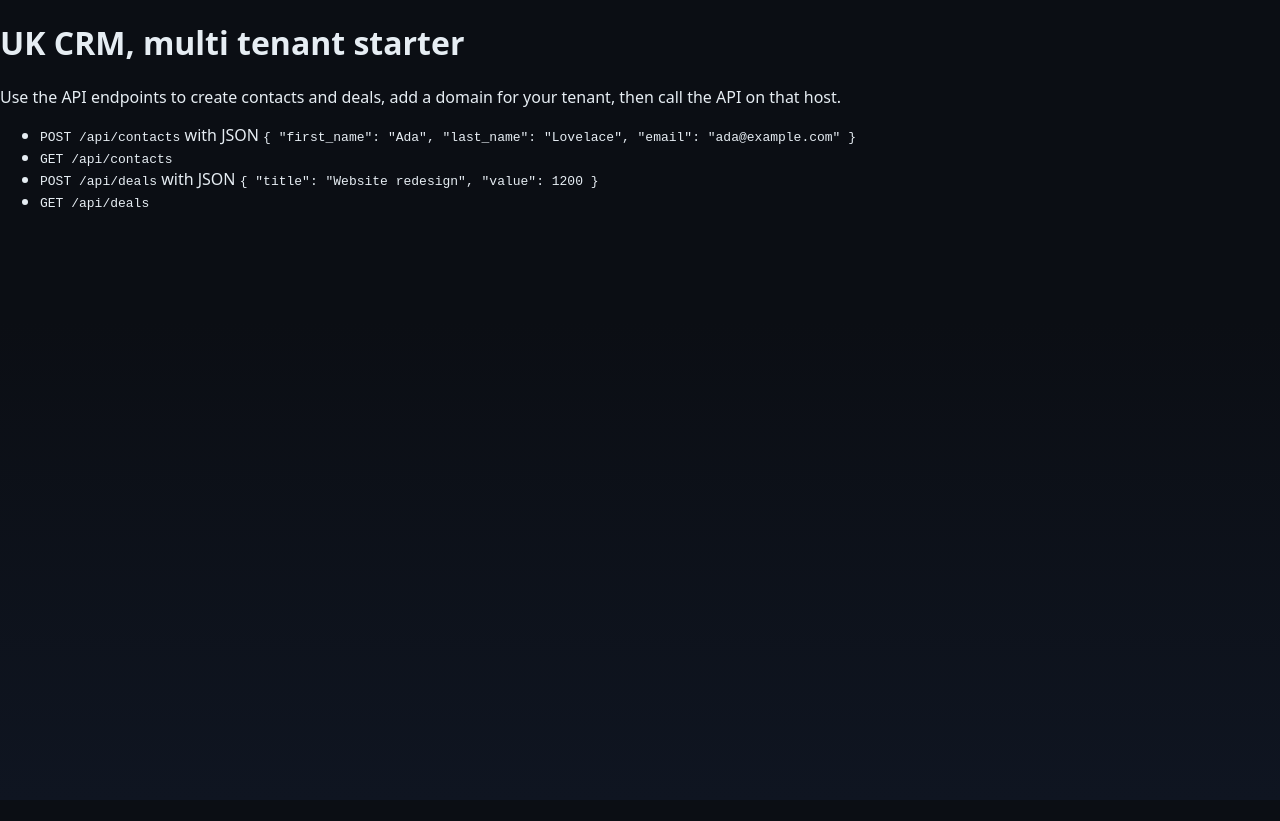
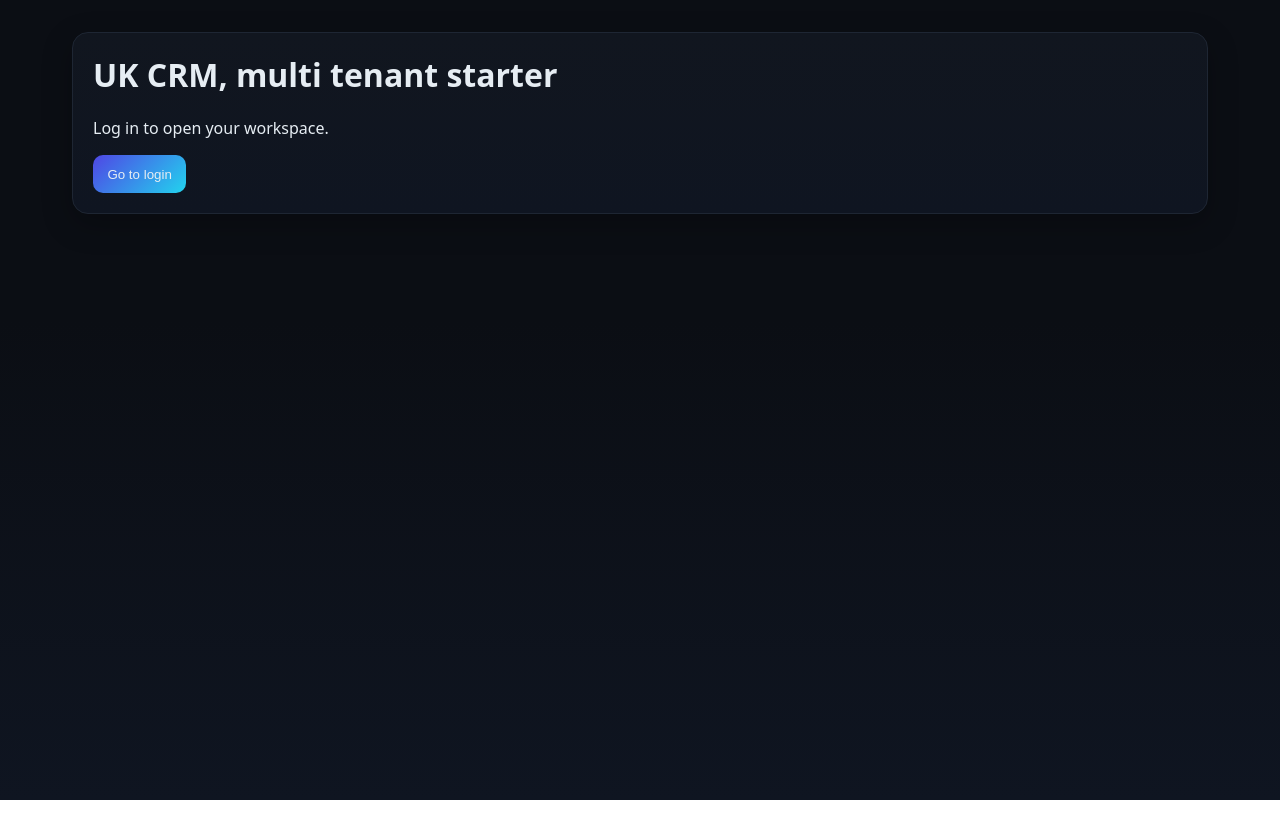
Before and after one commit to saamerjasem/uk-crm-saas-starter-1, a Next.js app: page / in a window 1280 px wide. After the commit the page ends 800 px from the top, so only its background shows below. Built offline with nearby package versions, Linux system fonts and the light colour scheme.

Commit message:
Update page.tsx

```diff
--- a/app/page.tsx
+++ b/app/page.tsx
@@ -1,14 +1,11 @@
 export default function Home() {
   return (
-    <main>
-      <h1>UK CRM, multi tenant starter</h1>
-      <p>Use the API endpoints to create contacts and deals, add a domain for your tenant, then call the API on that host.</p>
-      <ul>
-        <li><code>POST /api/contacts</code> with JSON <code>{`{ "first_name": "Ada", "last_name": "Lovelace", "email": "ada@example.com" }`}</code></li>
-        <li><code>GET /api/contacts</code></li>
-        <li><code>POST /api/deals</code> with JSON <code>{`{ "title": "Website redesign", "value": 1200 }`}</code></li>
-        <li><code>GET /api/deals</code></li>
-      </ul>
+    <main className="container">
+      <div className="card">
+        <h1 style={{ marginTop: 0 }}>UK CRM, multi tenant starter</h1>
+        <p className="muted">Log in to open your workspace.</p>
+        <a href="/login"><button>Go to login</button></a>
+      </div>
     </main>
   );
 }
```
